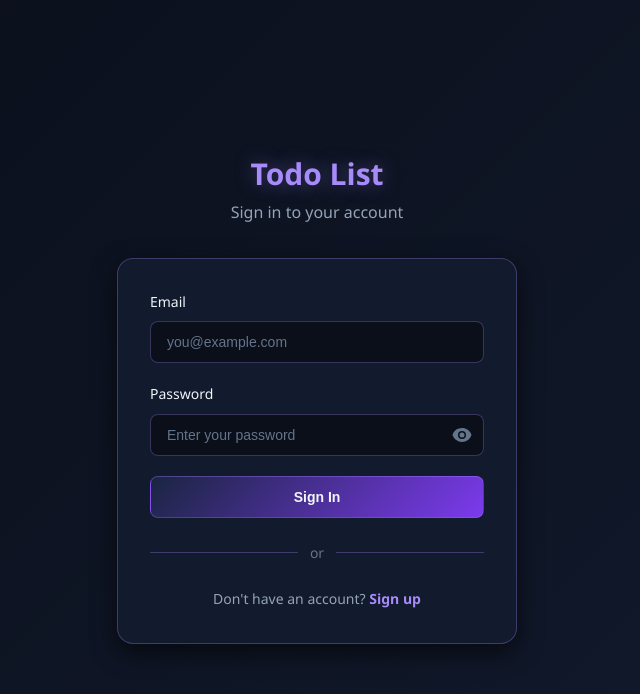
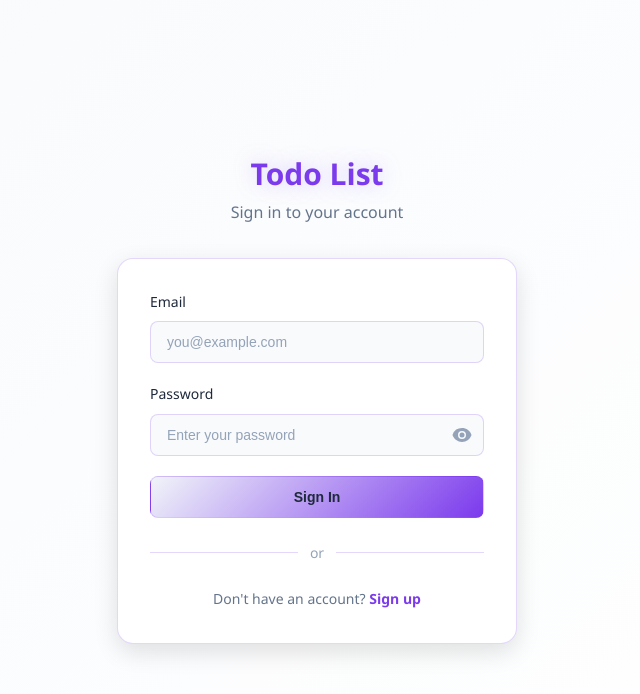
Before and after one commit to tuantutanghuynh/todolist, a React app in the folder frontend/: page /login in a window 1280 px wide. Shown: the top 694 px of the page, without its empty margins (323-963 px from the left). Built offline with nearby package versions, Linux system fonts and the light colour scheme; no server answers; the HTML template or start-up script is replaced by a standard one.

Commit message:
feat: add light/dark theme CSS variables

```diff
--- a/frontend/src/styles/globals.css
+++ b/frontend/src/styles/globals.css
@@ -1,33 +1,60 @@
 /* ═══════════════════════════════════════════════════════════════════════════
-   GLOBAL DESIGN TOKENS — Mystical Dark Theme
+   GLOBAL DESIGN TOKENS — Light & Dark Theme
    ═══════════════════════════════════════════════════════════════════════════ */
 
-:root {
+/* ─── Light Theme (Default) ───────────────────────────────────────────────── */
+:root,
+:root.light {
+  /* ─── Color Palette ─────────────────────────────────────────────────────── */
+  --color-bg-deep: #f8fafc;
+  --color-bg-dark: #ffffff;
+  --color-bg-mid: #f1f5f9;
+  --color-bg-warm: #e2e8f0;
+  --color-accent: #7c3aed;
+  --color-accent-hover: #6d28d9;
+
+  --color-glow: #7c3aed;
+  --color-glow-soft: rgba(124, 58, 237, 0.08);
+  --color-glow-border: rgba(124, 58, 237, 0.2);
+
+  --color-text: #1e293b;
+  --color-text-muted: #64748b;
+  --color-text-dim: #94a3b8;
+
+  --color-success: #16a34a;
+  --color-warning: #d97706;
+  --color-danger: #dc2626;
+  --color-info: #2563eb;
+
+  /* Priority colors */
+  --color-priority-low: #2563eb;
+  --color-priority-medium: #d97706;
+  --color-priority-high: #dc2626;
+
+  /* ─── Shadows (lighter for light mode) ──────────────────────────────────── */
+  --shadow-sm: 0 1px 3px rgba(0, 0, 0, 0.08);
+  --shadow-md: 0 4px 12px rgba(0, 0, 0, 0.1);
+  --shadow-lg: 0 8px 24px rgba(0, 0, 0, 0.12);
+  --shadow-glow: 0 0 20px rgba(124, 58, 237, 0.15);
+}
+
+/* ─── Dark Theme ──────────────────────────────────────────────────────────── */
+:root.dark {
   /* ─── Color Palette (Enhanced Contrast) ─────────────────────────────────── */
   --color-bg-deep: #0a0f1a;
-  /* Nền sâu nhất - gần như đen */
   --color-bg-dark: #121a2d;
-  /* Nền sidebar/header */
   --color-bg-mid: #1a2541;
-  /* Nền cards */
   --color-bg-warm: #243156;
-  /* Hover states */
   --color-accent: #7c3aed;
-  /* Accent chính - violet */
   --color-accent-hover: #8b5cf6;
-  /* Accent hover */
 
   --color-glow: #a78bfa;
-  /* Glow - violet sáng */
   --color-glow-soft: rgba(167, 139, 250, 0.12);
   --color-glow-border: rgba(167, 139, 250, 0.3);
 
   --color-text: #f1f5f9;
-  /* Text chính - trắng sáng */
   --color-text-muted: #94a3b8;
-  /* Text phụ - xám sáng */
   --color-text-dim: #64748b;
-  /* Text mờ */
 
   --color-success: #22c55e;
   --color-warning: #f59e0b;
@@ -39,6 +66,15 @@
   --color-priority-medium: #f59e0b;
   --color-priority-high: #ef4444;
 
+  /* ─── Shadows (darker for dark mode) ────────────────────────────────────── */
+  --shadow-sm: 0 1px 3px rgba(0, 0, 0, 0.4);
+  --shadow-md: 0 4px 12px rgba(0, 0, 0, 0.5);
+  --shadow-lg: 0 8px 24px rgba(0, 0, 0, 0.6);
+  --shadow-glow: 0 0 20px rgba(167, 139, 250, 0.2);
+}
+
+/* ─── Shared Variables (both themes) ──────────────────────────────────────── */
+:root {
   /* ─── Typography ────────────────────────────────────────────────────────── */
   --font-family: 'Segoe UI', system-ui, -apple-system, sans-serif;
   --font-mono: 'Fira Code', 'Consolas', monospace;
@@ -74,12 +110,6 @@
   --radius-xl: 1rem;
   --radius-full: 9999px;
 
-  /* ─── Shadows ───────────────────────────────────────────────────────────── */
-  --shadow-sm: 0 1px 3px rgba(0, 0, 0, 0.4);
-  --shadow-md: 0 4px 12px rgba(0, 0, 0, 0.5);
-  --shadow-lg: 0 8px 24px rgba(0, 0, 0, 0.6);
-  --shadow-glow: 0 0 20px rgba(167, 139, 250, 0.2);
-
   /* ─── Transitions ───────────────────────────────────────────────────────── */
   --transition-fast: 150ms ease;
   --transition-base: 200ms ease;
@@ -108,6 +138,16 @@ body {
   min-height: 100vh;
   -webkit-font-smoothing: antialiased;
   -moz-osx-font-smoothing: grayscale;
+  transition: background-color var(--transition-base), color var(--transition-base);
+}
+
+/* Smooth theme transition for all elements */
+*,
+*::before,
+*::after {
+  transition: background-color var(--transition-base),
+    border-color var(--transition-base),
+    box-shadow var(--transition-base);
 }
 
 a {
```
